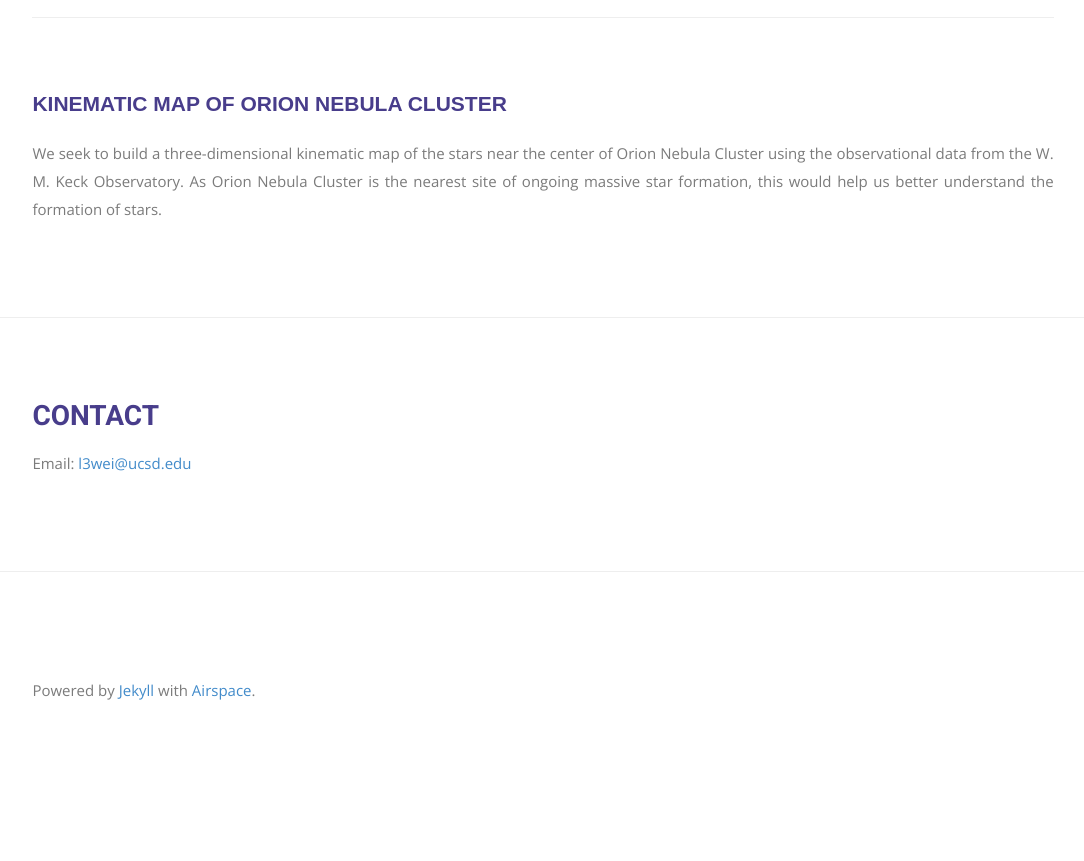
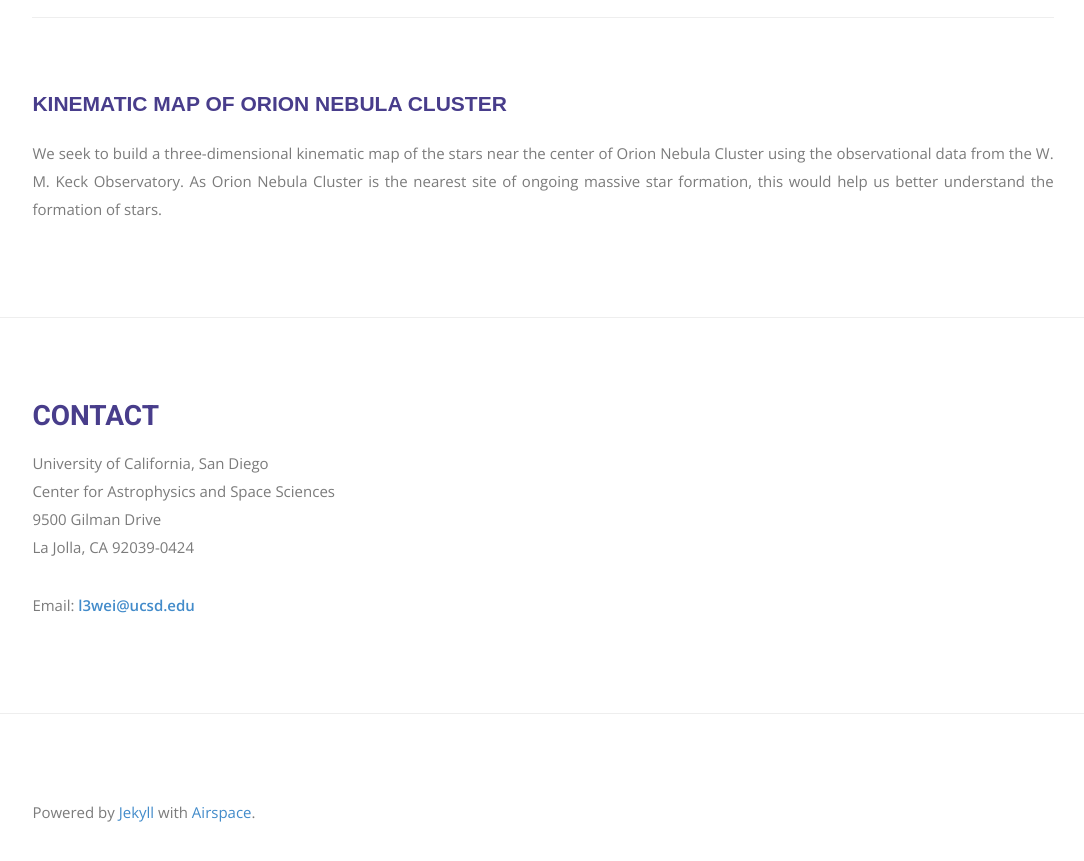
Before and after one commit to wei-lingfeng/lingfeng-wei.github.io, a Jekyll site: the page built from index.html, in a window 1280 px wide and 900 px high, scrolled down 1584 px. Shown: the top 861 px of the window, without its empty margins (97-1181 px from the left). Built offline with Jekyll 4.4.1, drawn with Linux system fonts in a browser that asks for light colours; nearby versions of some CDN libraries; some web fonts are replaced; before the commit the page ends 2362 px from its top, so only the background shows below that.

Commit message:
update header

```diff
--- a/_includes/header.html
+++ b/_includes/header.html
@@ -1,3 +1,21 @@
+<script>
+  var prevScrollpos = window.pageYOffset;
+  window.onscroll = function() {
+    var currentScrollPos = window.pageYOffset;
+    if (prevScrollpos > currentScrollPos) {
+      document.getElementById("navigation-bar").style.top = "0";
+    } else {
+      if (currentScrollPos > 0) {
+        document.getElementById("navigation-bar").style.top = "-50px";
+      }
+      if (document.getElementById("bs-example-navbar-collapse-1").className == "navbar-collapse collapse in") {
+        document.getElementById("navigation-button").click();
+      }
+    }
+    prevScrollpos = currentScrollPos;
+  }
+</script>
+
 <!-- Header Start -->
 <header id="navigation-bar">
 <div class="container">
--- a/index.html
+++ b/index.html
@@ -76,27 +76,10 @@
       <div class="section-title">
         <h2>Contact</h2>
       </div>
-      <p>Email: <a href="mailto:l3wei@ucsd.edu">l3wei@ucsd.edu</a></p>
+      <p>University of California, San Diego<br>Center for Astrophysics and Space Sciences<br>9500 Gilman Drive<br>La Jolla, CA 92039-0424<br></p>
+      <p>Email: <a href="mailto:l3wei@ucsd.edu" style="font-weight: bold;";>l3wei@ucsd.edu</a></p>
     </div>
   </div>
 </section>
 
-<hr style="">
-
-<script>
-var prevScrollpos = window.pageYOffset;
-window.onscroll = function() {
-  var currentScrollPos = window.pageYOffset;
-  if (prevScrollpos > currentScrollPos) {
-    document.getElementById("navigation-bar").style.top = "0";
-  } else {
-    if (currentScrollPos > 0) {
-      document.getElementById("navigation-bar").style.top = "-50px";
-    }
-    if (document.getElementById("bs-example-navbar-collapse-1").className == "navbar-collapse collapse in") {
-      document.getElementById("navigation-button").click();
-    }
-  }
-  prevScrollpos = currentScrollPos;
-}
-</script>
+<hr style="margin-bottom: 0;">
```
